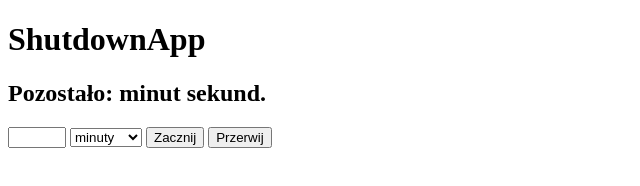
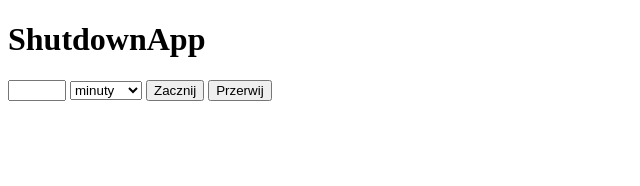
Before and after one commit to arielkuzminski/shutdowner-electron-app, an Electron app: page mainWindow.html in a window 1280 px wide. Shown: the whole page, without its empty margins (0-640 px from the left). Drawn offline with Linux system fonts and the light colour scheme.

Commit message:
Hide countdown at beginning

```diff
--- a/mainWindow.html
+++ b/mainWindow.html
@@ -5,7 +5,7 @@
 </head>
 <body>
     <h1>ShutdownApp</h1>
-    <h2>Pozostało: <span id="countdownMinutes"></span> minut <span id="countdownSeconds"></span> sekund.</h2>
+    <h2 id="time-left" style="display: none;">Pozostało: <span id="countdownMinutes"></span> minut <span id="countdownSeconds"></span> sekund.</h2>
     <input type="number" id="timeValueInput" style="width: 50px" min="1">
     <select name="time-select" id="timeSelect">
         <option value="minutes">minuty</option>
@@ -22,6 +22,7 @@
         let myInterval;
 
         const startCountdown = (secondsOrHours, timeValueInput) => {
+            const timeLeftDiv = documenet.getElementById('time-left').style.display = 'block';
             let currentSecondsLeft;
             if (secondsOrHours === 'minutes') {
                 currentSecondsLeft = timeValueInput * 60;
```
